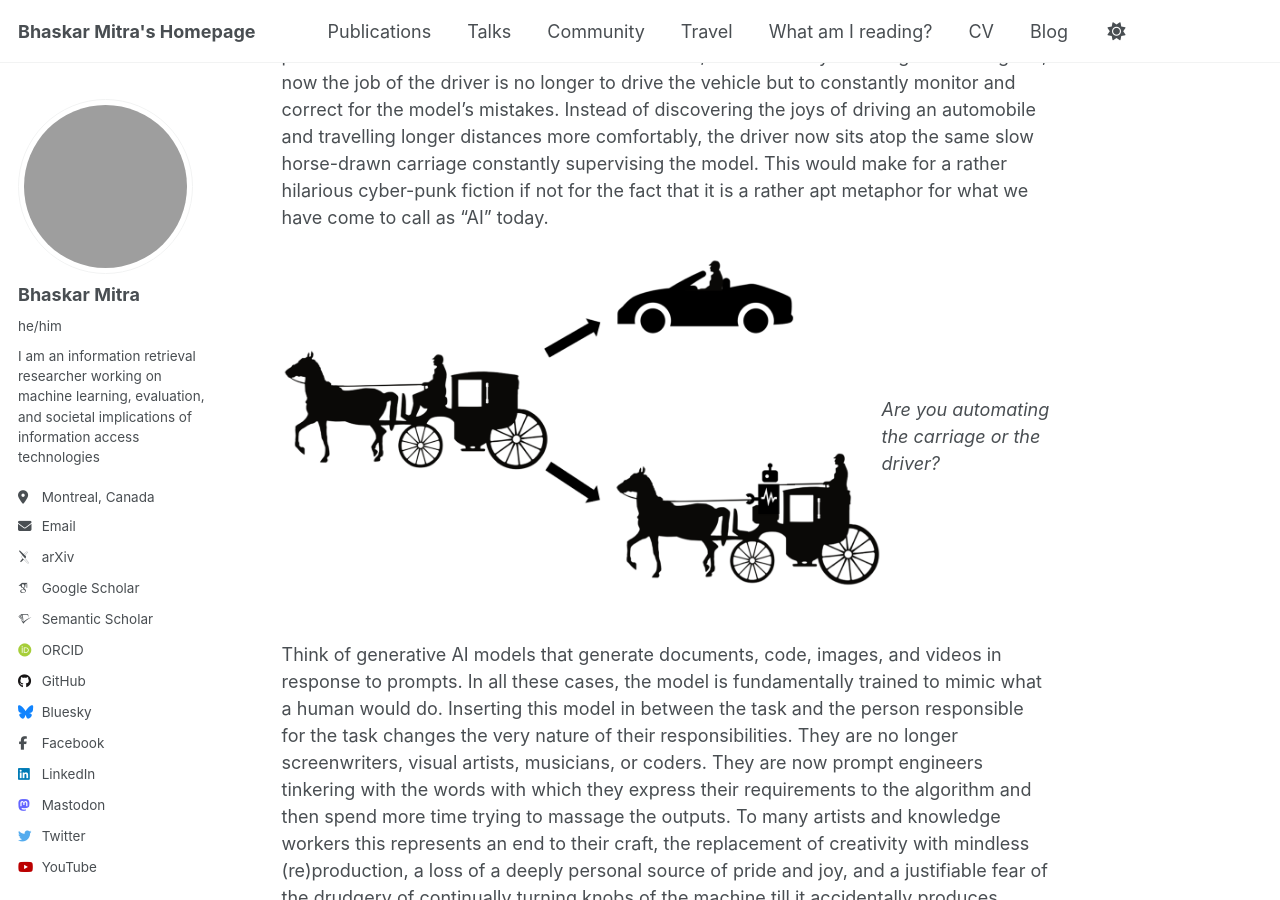
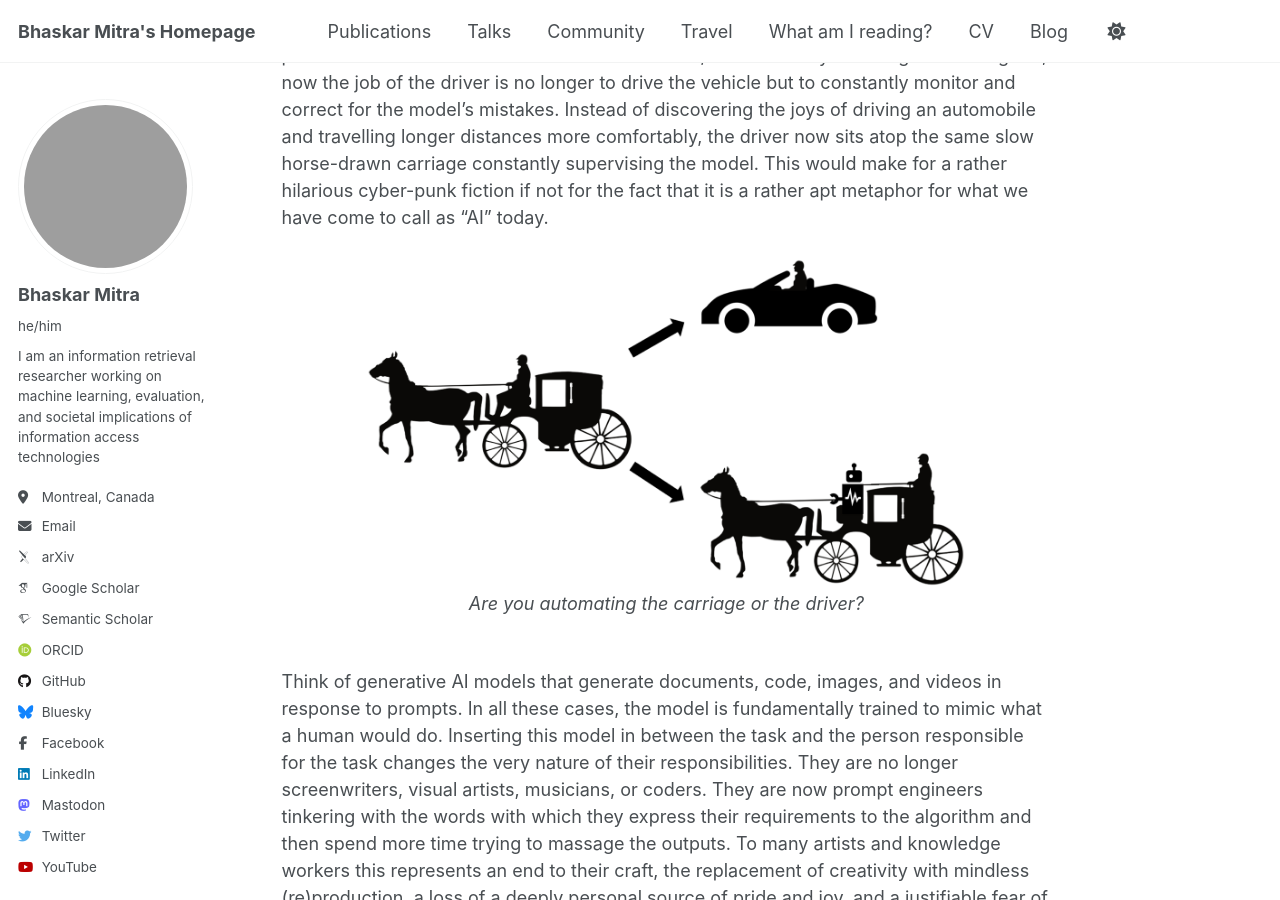
Before and after one commit to bhaskar-mitra/bhaskar-mitra.github.io, a Jekyll site: the page built from _posts/2025-07-28-ai-as-politic-of-class-exploitation.md, in a window 1280 px wide and 900 px high, scrolled down 2013 px. Built offline with Jekyll 4.4.1, drawn with Linux system fonts in a browser that asks for light colours; some web fonts are replaced; grey boxes are pictures that could not be loaded.

Commit message:
Update 2025-07-28-ai-as-politic-of-class-exploitation.md

```diff
--- a/_posts/2025-07-28-ai-as-politic-of-class-exploitation.md
+++ b/_posts/2025-07-28-ai-as-politic-of-class-exploitation.md
@@ -52,7 +52,7 @@ So, now the job of the driver is no longer to drive the vehicle but to constantl
 Instead of discovering the joys of driving an automobile and travelling longer distances more comfortably, the driver now sits atop the same slow horse-drawn carriage constantly supervising the model.
 This would make for a rather hilarious cyber-punk fiction if not for the fact that it is a rather apt metaphor for what we have come to call as "AI" today.
 
-<div style="display:flex;flex-direction:row;align-items:center;justify-content:center;font-style:italic">
+<div style="align-items:center;text-align:center;font-style:italic">
   <img src="https://bhaskar-mitra.github.io/images/automation-carriage.png" style="max-width:600px;"/>
   <br/>Are you automating the carriage or the driver?
 </div>
@@ -152,7 +152,7 @@ And coincidentally all of Big Tech’s climate pledges are also a [hot mess](htt
 It is remarkable to me that of all things it is chatbots that the ruling class has decided is worth burning the whole planet down for.
 This is naked necropolitics.
 
-<div style="display:flex;flex-direction:row;align-items:center;justify-content:center;font-style:italic">
+<div style="align-items:center;text-align:center;font-style:italic">
   <a href="https://www.newyorker.com/cartoon/a16995">
     <img src="https://bhaskar-mitra.github.io/images/121126_a16995_g2048.webp" alt="Cartoon by Tom Toro that reads 'Yes, the planet got destroyed. But for a beautiful moment in time we created a lot of value for shareholders.'" style="max-height:300px">
     <br/>"Yes, the planet got destroyed. But for a beautiful moment in time we created a lot of value for shareholders."
```
